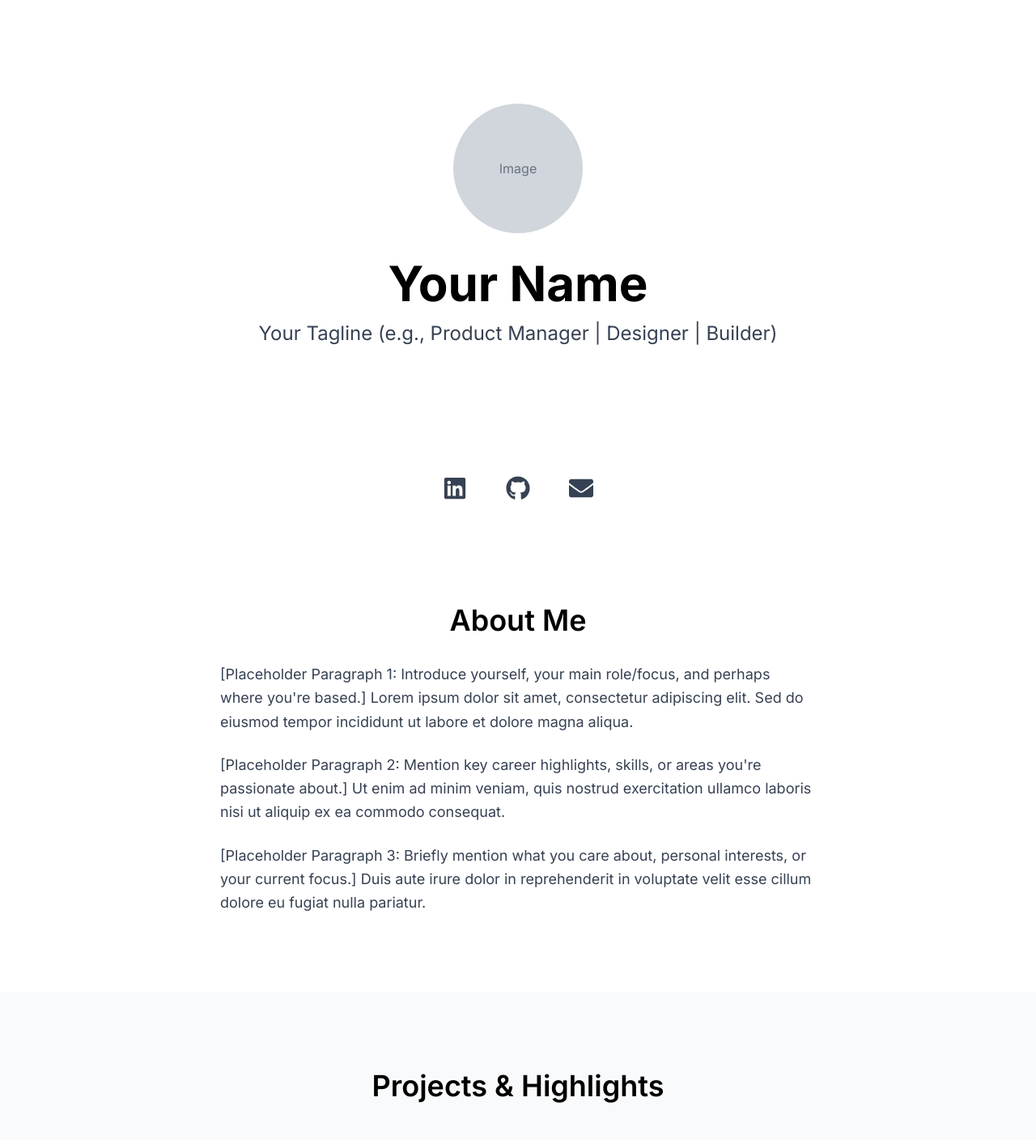
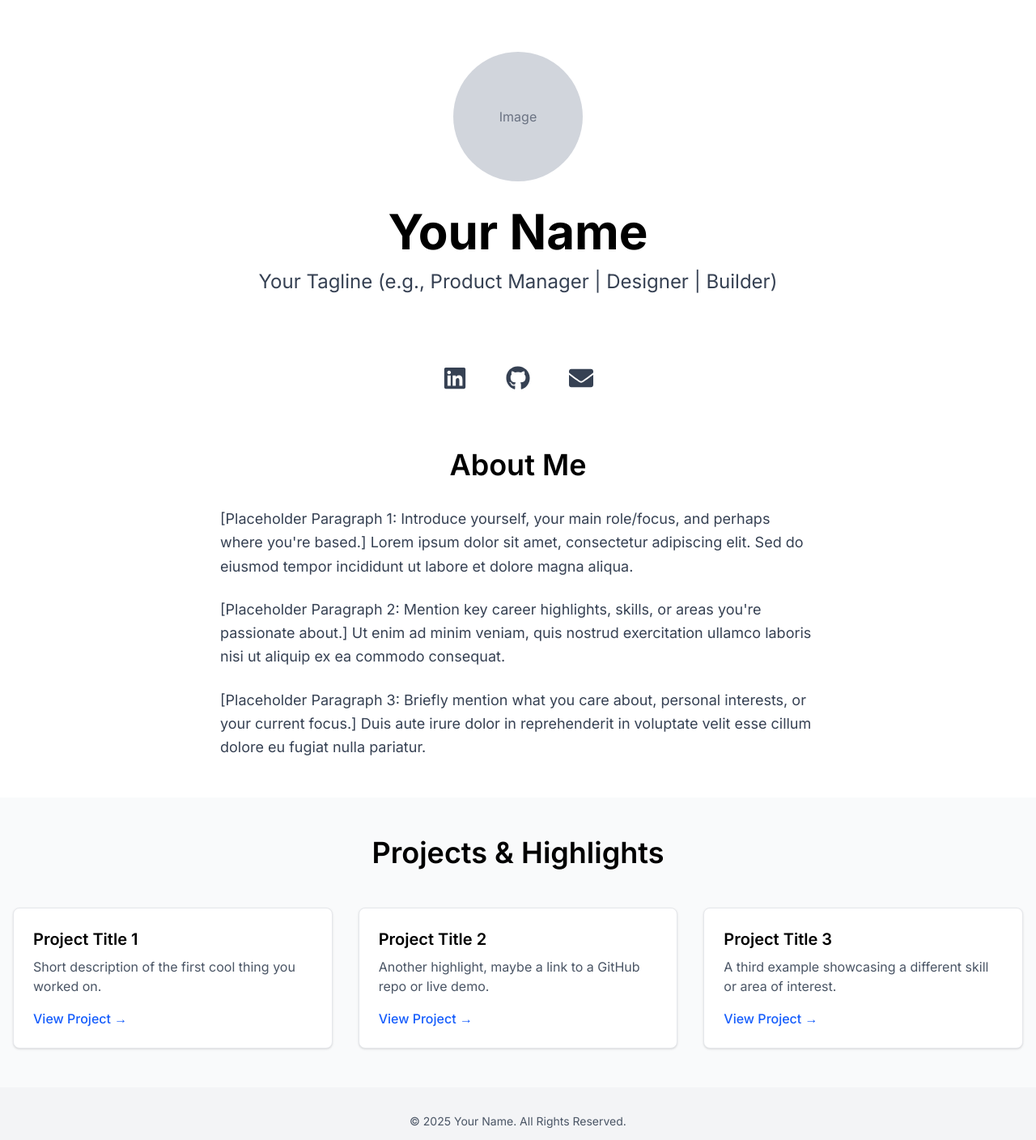
Before and after one commit to abolneni/my-portfolio, a Next.js app: page / in a window 1280 px wide. Shown: the top 1408 px of the page at 81% size. Built offline with nearby package versions, Linux system fonts and the light colour scheme.

Commit message:
Reduce padding in About, Hero, Links, and Projects components for a more compact layout

```diff
--- a/src/components/About.tsx
+++ b/src/components/About.tsx
@@ -2,7 +2,7 @@ import React from 'react';
 
 const About: React.FC = () => {
   return (
-    <section className="py-16 md:py-24">
+    <section className="py-8 md:py-12">
       <div className="container mx-auto px-4 max-w-3xl">
         <h2 className="text-3xl md:text-4xl font-semibold text-center mb-8">About Me</h2>
         <div className="text-gray-700 space-y-6 text-lg text-left leading-relaxed">
--- a/src/components/Hero.tsx
+++ b/src/components/Hero.tsx
@@ -3,7 +3,7 @@ import Image from 'next/image'; // Using next/image for optimized images
 
 const Hero: React.FC = () => {
   return (
-    <section className="text-center py-20 md:py-32">
+    <section className="text-center py-12 md:py-16">
       <div className="container mx-auto px-4">
         {/* Placeholder for Headshot/Avatar */}
         <div className="w-32 h-32 md:w-40 md:h-40 mx-auto mb-8 rounded-full bg-gray-300 flex items-center justify-center overflow-hidden">
--- a/src/components/Links.tsx
+++ b/src/components/Links.tsx
@@ -9,7 +9,7 @@ import { FaLinkedin, FaGithub, FaEnvelope } from 'react-icons/fa';
 
 const Links: React.FC = () => {
   return (
-    <section className="py-6 md:py-8">
+    <section className="py-4 md:py-6">
       {/* Make flex column on smallest screens, row on sm+, adjust spacing */}
       <div className="container mx-auto px-4 flex flex-col items-center space-y-4 sm:flex-row sm:justify-center sm:space-y-0 sm:space-x-8 md:space-x-12">
         {/* LinkedIn Link with Icon */}
--- a/src/components/Projects.tsx
+++ b/src/components/Projects.tsx
@@ -45,7 +45,7 @@ const Projects: React.FC = () => {
   ];
 
   return (
-    <section className="py-16 md:py-24 bg-gray-50"> {/* Light background to differentiate */}
+    <section className="py-8 md:py-12 bg-gray-50"> {/* Light background to differentiate */}
       <div className="container mx-auto px-4">
         <h2 className="text-3xl md:text-4xl font-semibold text-center mb-12">Projects & Highlights</h2>
         {/* Grid layout for project cards */}
```
